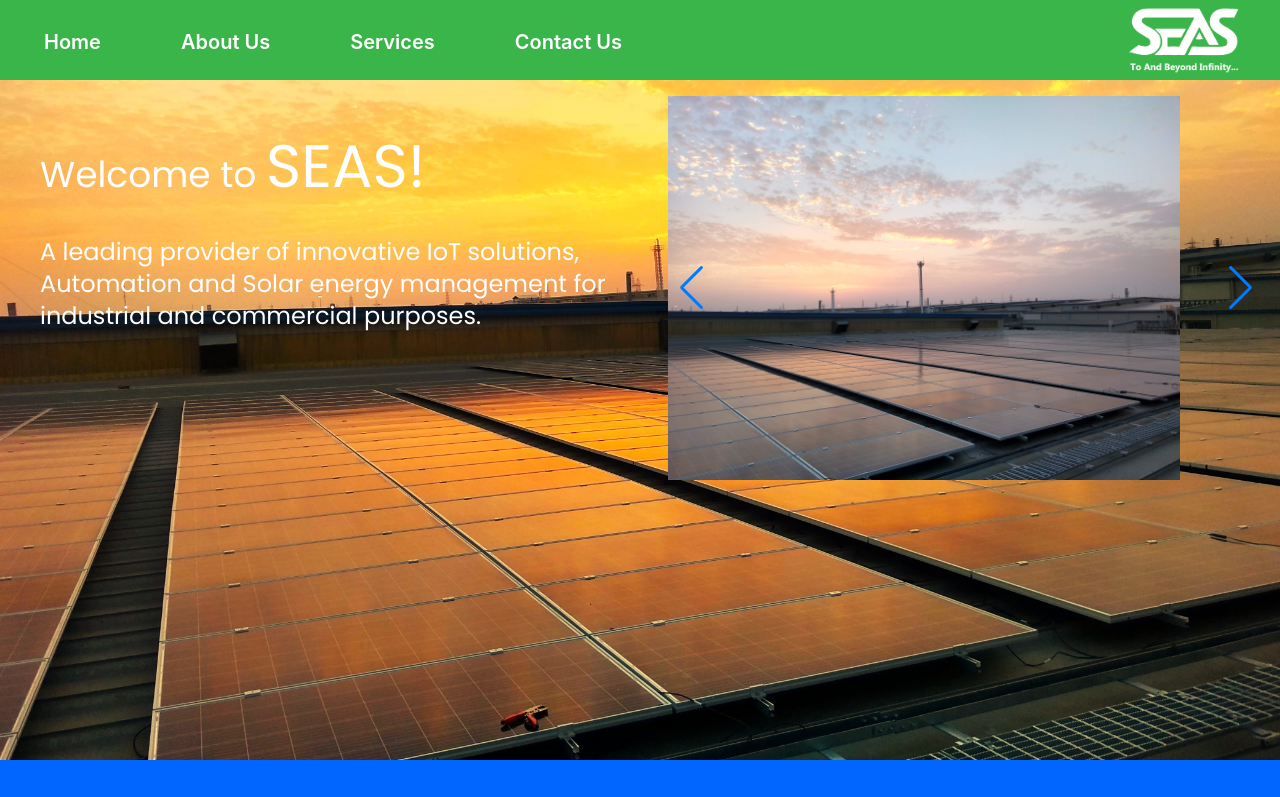
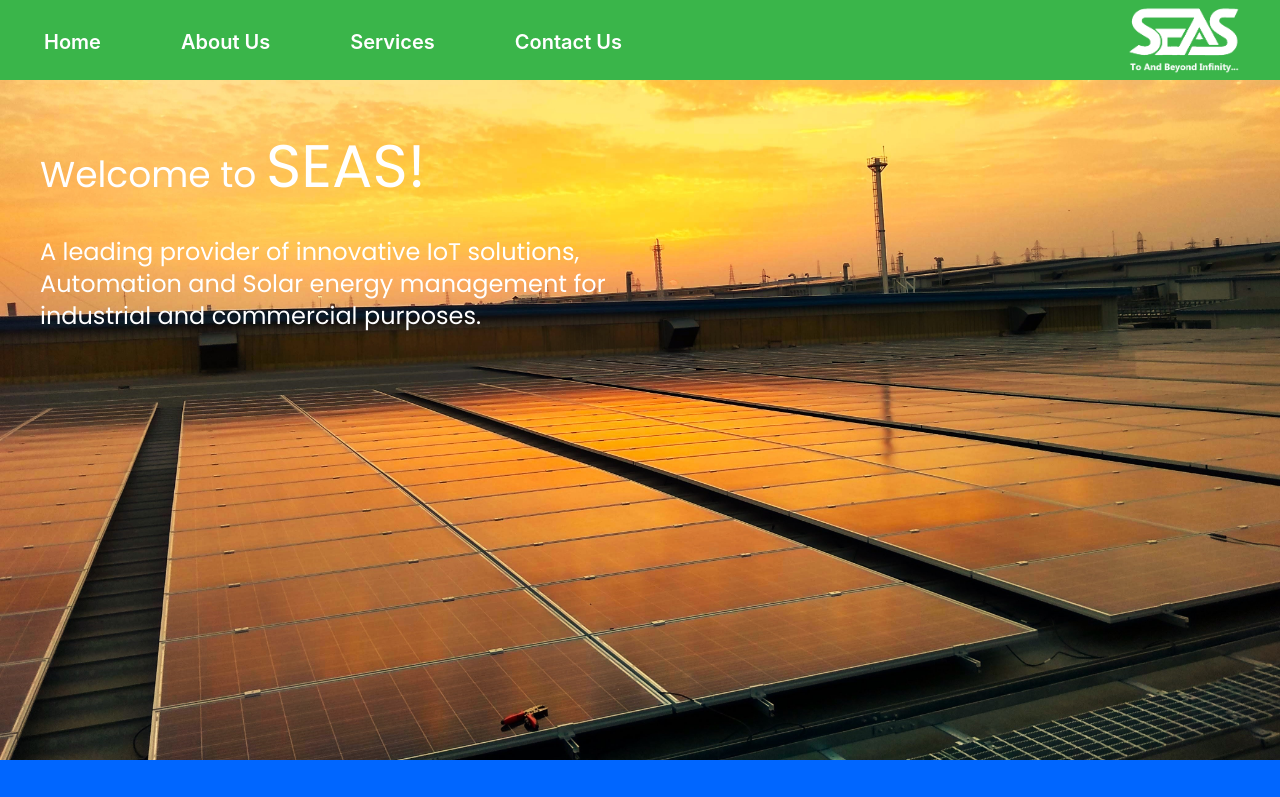
Before and after one commit to webdev-vignesh/SEAS, a React (Create React App) app: page / in a window 1280 px wide. Shown: the top 797 px of the page. Built offline with nearby package versions, Linux system fonts and the light colour scheme.

Commit message:
hid the slider as of now

```diff
--- a/src/components/MainPage.js
+++ b/src/components/MainPage.js
@@ -18,7 +18,7 @@ function MainPage() {
           for industrial and commercial purposes.</p>
         </div>
         <div className=" h-full m-4 col-span-2">
-          <Swiper
+          {/* <Swiper
           navigation={true}
           modules={[ Navigation, Autoplay, Pagination]}
           pagination={{ clickable: true}}
@@ -47,7 +47,7 @@ function MainPage() {
                 src={SP3}
                 alt="solar panel 3"/>
             </SwiperSlide>
-          </Swiper>
+          </Swiper> */}
         </div>
       </div>
     );
```
